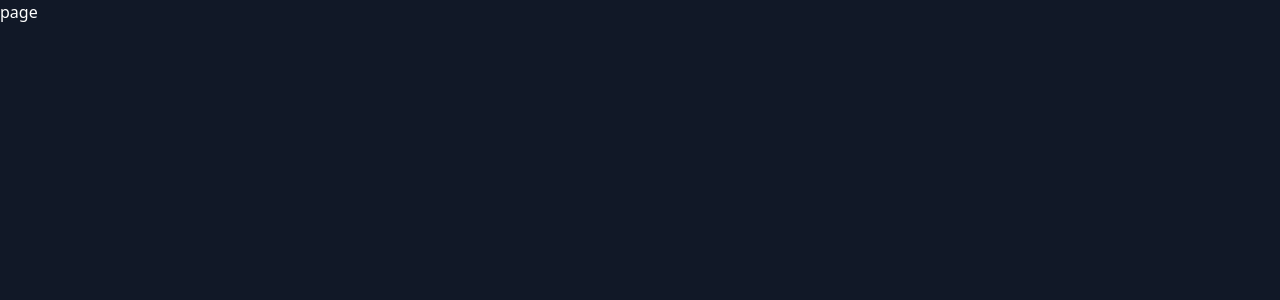
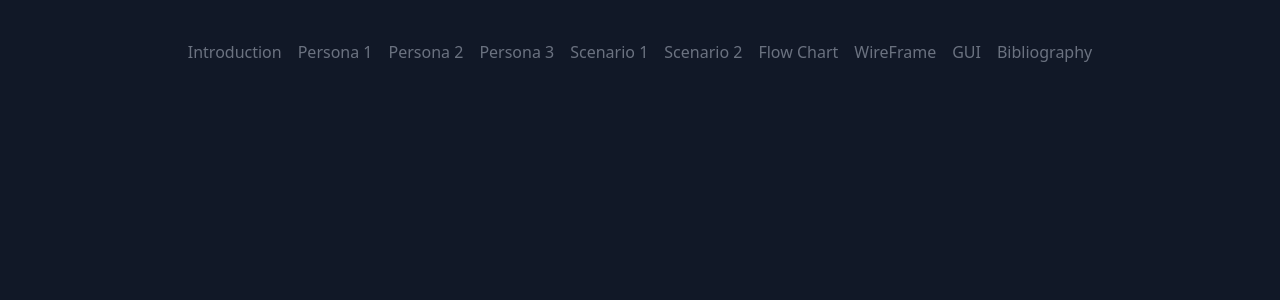
Before and after one commit to JoseMaurette1/CAP4104, a Next.js app: page /pages/Persona1 in a window 1280 px wide. Shown: the top 300 px of the page. Built offline with nearby package versions, Linux system fonts and the light colour scheme.

Commit message:
Commit 3

```diff
--- a/src/app/pages/Introduction/page.tsx
+++ b/src/app/pages/Introduction/page.tsx
@@ -1,7 +1,11 @@
 import React from "react";
 
 const page = () => {
-  return <div>page</div>;
+  return (
+    <div>
+      <h1>Introduction</h1>
+    </div>
+  );
 };
 
 export default page;
--- a/src/app/pages/Persona1/page.tsx
+++ b/src/app/pages/Persona1/page.tsx
@@ -1,7 +1,8 @@
 import React from "react";
+import Navbar from "@/app/_components/Navbar";
 
 const page = () => {
-  return <div>page</div>;
+  return <Navbar />;
 };
 
 export default page;
```
